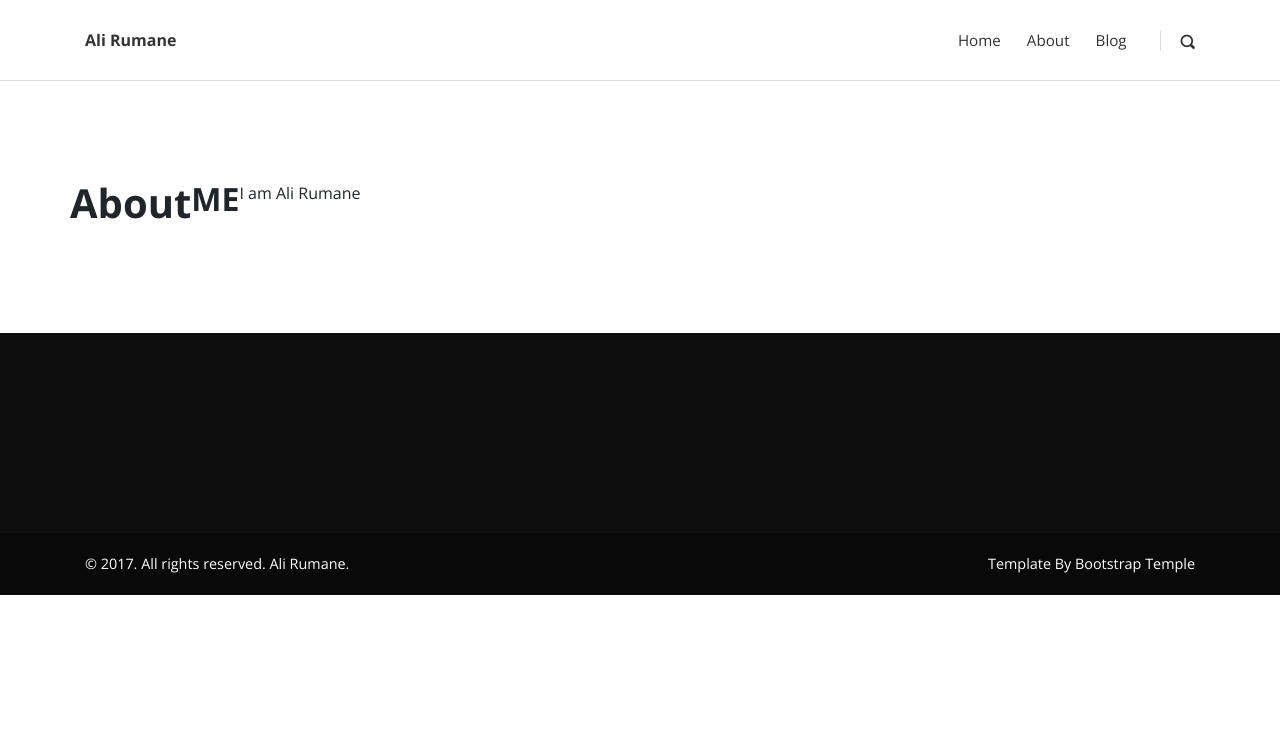
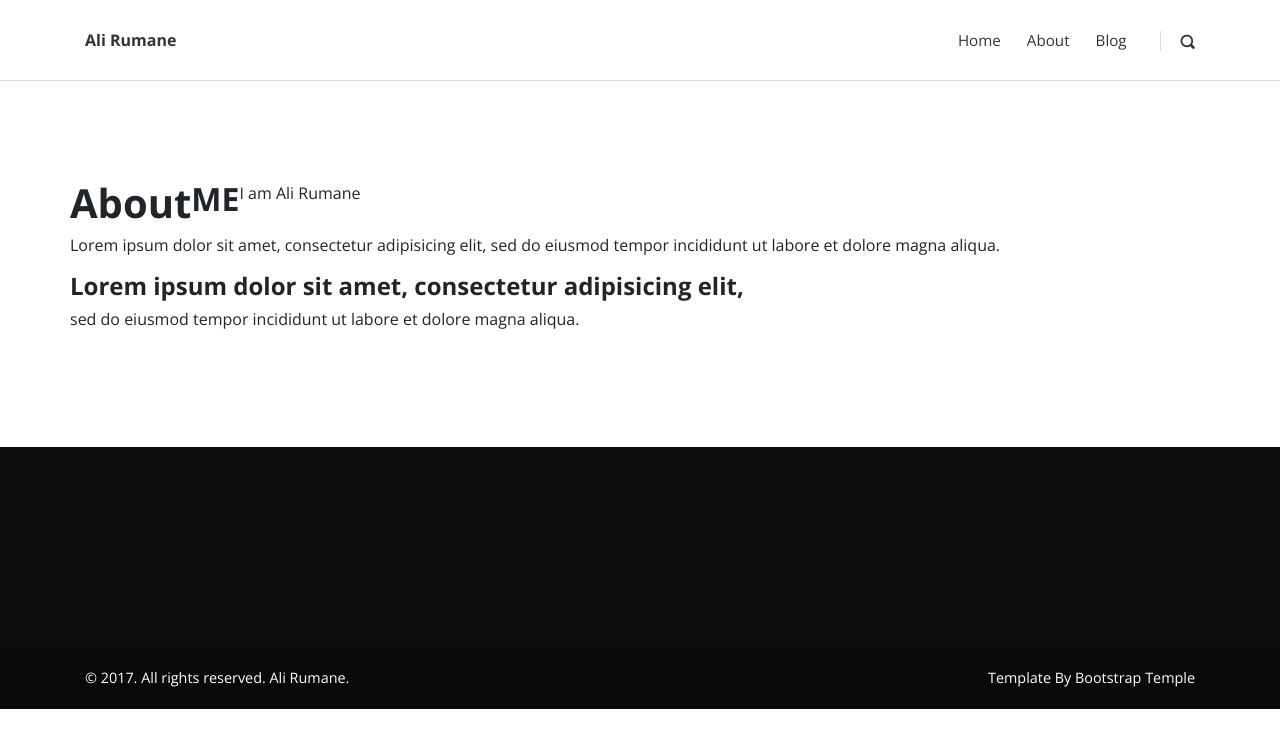
Before and after one commit to alirumane/alirumane.github.io, a Jekyll site: the page built from about.md, in a window 1280 px wide. Shown: the top 748 px of the page. Built offline with Jekyll 4.4.1, drawn with Linux system fonts in a browser that asks for light colours.

Commit message:
Update about.md

```diff
--- a/about.md
+++ b/about.md
@@ -6,3 +6,9 @@ title: "About"
 ## ME
 
 I am Ali Rumane
+
+Lorem ipsum dolor sit amet, consectetur adipisicing elit, sed do eiusmod tempor incididunt ut labore et dolore magna aliqua.
+
+#### Lorem ipsum dolor sit amet, consectetur adipisicing elit,
+
+sed do eiusmod tempor incididunt ut labore et dolore magna aliqua.
```
